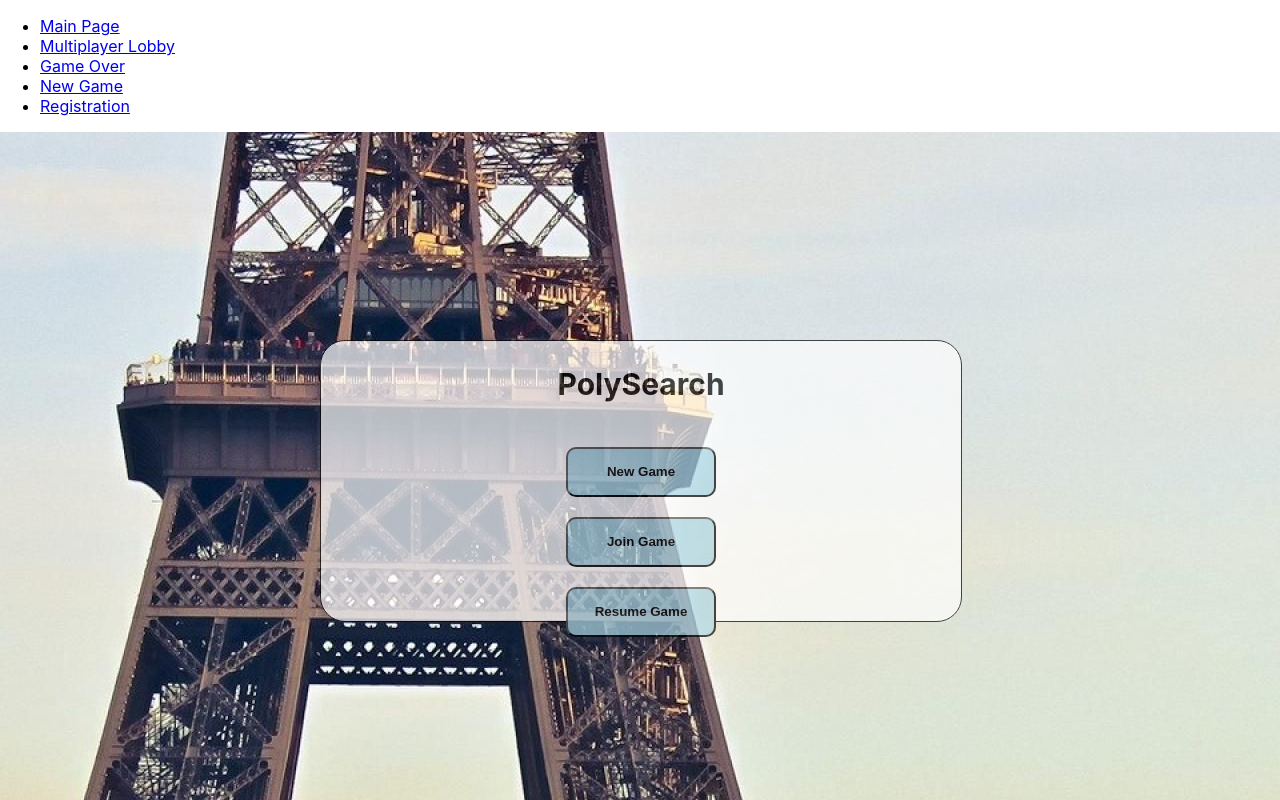
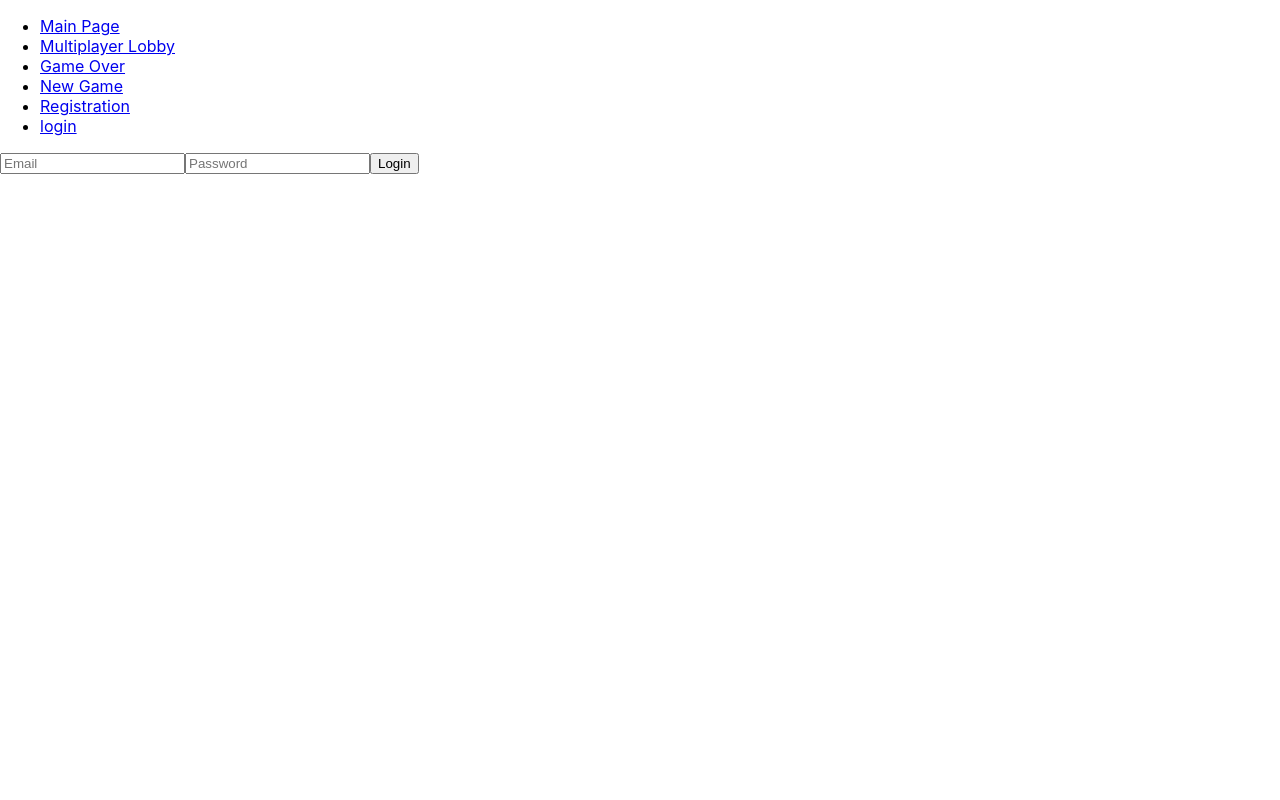
Before and after one commit to jgoncalvesjr/polysearch, a React (Create React App) app in the folder client/: page /login in a window 1280 px wide. Built offline with nearby package versions, Linux system fonts and the light colour scheme.

Commit message:
testing login

```diff
--- a/client/src/App.js
+++ b/client/src/App.js
@@ -10,6 +10,7 @@ import {
 } from "react-router-dom";
 import NewGameSetup from "./components/NewGameSetup";
 import Registration from './components/auth/Registration';
+import Login from "./components/auth/Login"
 
 export default function App() {
   return (
@@ -32,6 +33,9 @@ export default function App() {
             <li>
               <Link to="/registration">Registration</Link>
             </li>
+            <li>
+              <Link to="/login">login</Link>
+            </li>
           </ul>
         </nav>
 
@@ -40,6 +44,9 @@ export default function App() {
             NOTE THAT ORDER MATTERS HERE!
             */}
         <Switch>
+          <Route path="/login">
+            <Login />
+          </Route>
 
           <Route path="/registration">
             <Registration />
--- a/client/src/components/auth/Login.js
+++ b/client/src/components/auth/Login.js
@@ -2,5 +2,66 @@ import React, { Component } from "react";
 import axios from "axios";
 
 export default class Login extends Component {
+  constructor(props) {
+    super(props);
 
+    this.state = {
+      email: "",
+      password: "",
+      loginErrors: ""
+    };
+
+    this.handleSubmit = this.handleSubmit.bind(this);
+    this.handleChange = this.handleChange.bind(this);
+  }
+
+  handleChange(event) {
+    this.setState({
+      [event.target.name]: event.target.value
+    });
+  }
+
+  handleSubmit(event) {
+    const { email, password } = this.state;
+
+    axios.post("http://localhost:3002/login",{
+      email: email,
+      password: password
+      }
+      ).then(response => {
+        console.log("login response: ", response)
+      })
+      .catch(error => {
+        console.log("login error", error);
+      });
+    event.preventDefault();
+  }
+
+  render() {
+    return (
+      <div>
+        <form onSubmit={this.handleSubmit}>
+          <input
+            type="email"
+            name="email"
+            placeholder="Email"
+            value={this.state.email}
+            onChange={this.handleChange}
+            required
+          />
+
+          <input
+            type="password"
+            name="password"
+            placeholder="Password"
+            value={this.state.password}
+            onChange={this.handleChange}
+            required
+          />
+
+          <button type="submit">Login</button>
+        </form>
+      </div>
+    );
+  }
 }
```
